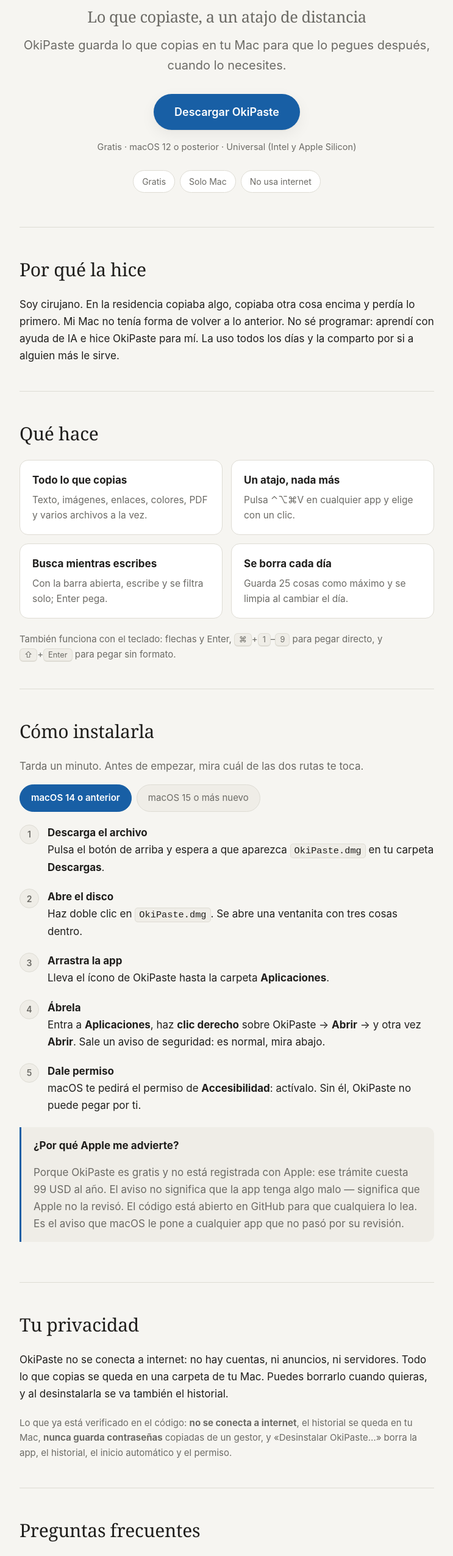
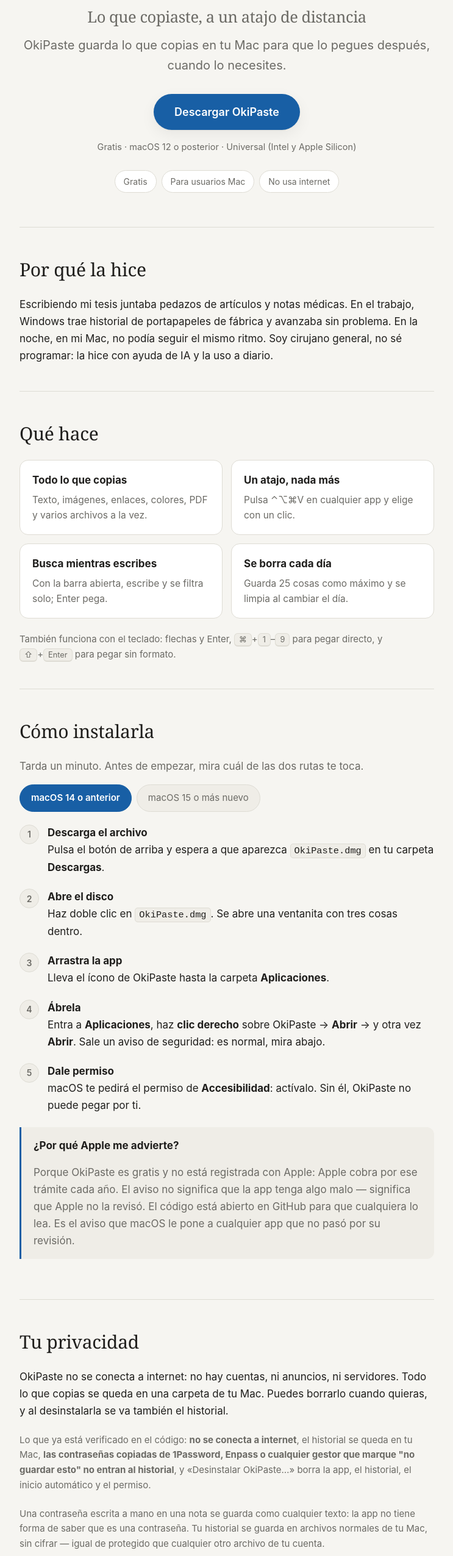
Before and after one commit to ocampo-murguia/OkiPaste, a plain HTML site: page index.html in a window 1280 px wide. Shown: the part 240-2791 px from the top of the page at 61% size, without its empty margins (268-1011 px from the left). Drawn offline with Linux system fonts and the light colour scheme.

Commit message:
Corrige historia de origen, privacidad y aviso de Apple
Integra el encargo E10: la historia real (tesis, Windows con
historial de portapapeles de fábrica vs. macOS sin él) reemplaza
la anterior. Precisa las dos frases de privacidad (qué contraseñas
protege el filtro, e historial sin cifrar). Quita la cifra de 99
USD del aviso de notarización de Apple, que puede cambiar. Ajusta
"Solo Mac" a "Para usuarios Mac" en la etiqueta de la portada.

```diff
--- a/index.html
+++ b/index.html
@@ -155,7 +155,7 @@
     <p class="requisitos">Gratis · macOS 12 o posterior · Universal (Intel y Apple&nbsp;Silicon)</p>
     <ul class="etiquetas">
       <li>Gratis</li>
-      <li>Solo Mac</li>
+      <li>Para usuarios Mac</li>
       <li>No usa internet</li>
     </ul>
   </div>
@@ -165,7 +165,7 @@
 
   <section id="historia">
     <h2>Por qué la hice</h2>
-    <p>Soy cirujano. En la residencia copiaba algo, copiaba otra cosa encima y perdía lo primero. Mi Mac no tenía forma de volver a lo anterior. No sé programar: aprendí con ayuda de IA e hice OkiPaste para mí. La uso todos los días y la comparto por si a alguien más le sirve.</p>
+    <p>Escribiendo mi tesis juntaba pedazos de artículos y notas médicas. En el trabajo, Windows trae historial de portapapeles de fábrica y avanzaba sin problema. En la noche, en mi Mac, no podía seguir el mismo ritmo. Soy cirujano general, no sé programar: la hice con ayuda de IA y la uso a diario.</p>
   </section>
 
   <section id="que-hace">
@@ -236,7 +236,7 @@
     <div class="aviso">
       <p><b>¿Por qué Apple me advierte?</b></p>
       <p class="muted">
-        Porque OkiPaste es gratis y no está registrada con Apple: ese trámite cuesta 99&nbsp;USD al año.
+        Porque OkiPaste es gratis y no está registrada con Apple: Apple cobra por ese trámite cada año.
         El aviso no significa que la app tenga algo malo — significa que Apple no la revisó.
         El código está abierto en GitHub para que cualquiera lo lea.
         Es el aviso que macOS le pone a cualquier app que no pasó por su revisión.
@@ -249,15 +249,19 @@
     <p>OkiPaste no se conecta a internet: no hay cuentas, ni anuncios, ni servidores. Todo lo que copias se queda en una carpeta de tu Mac. Puedes borrarlo cuando quieras, y al desinstalarla se va también el historial.</p>
     <p class="ayuda">
       Lo que ya está verificado en el código: <b>no se conecta a internet</b>, el historial se queda en tu Mac,
-      <b>nunca guarda contraseñas</b> copiadas de un gestor, y «Desinstalar OkiPaste…» borra la app,
-      el historial, el inicio automático y el permiso.
+      <b>las contraseñas copiadas de 1Password, Enpass o cualquier gestor que marque "no guardar esto" no entran al historial</b>,
+      y «Desinstalar OkiPaste…» borra la app, el historial, el inicio automático y el permiso.
+    </p>
+    <p class="ayuda">
+      Una contraseña escrita a mano en una nota se guarda como cualquier texto: la app no tiene forma de saber que es una contraseña.
+      Tu historial se guarda en archivos normales de tu Mac, sin cifrar — igual de protegido que cualquier otro archivo de tu cuenta.
     </p>
   </section>
 
   <section id="faq">
     <h2>Preguntas frecuentes</h2>
     <details><summary>¿Es segura?</summary><div class="cuerpo"><p>Sí. No se conecta a internet ni manda nada a ningún lado. Lo que copias se queda en tu Mac, y puedes borrarlo del menú del ícono cuando quieras.</p></div></details>
-    <details><summary>¿Por qué Apple me advierte al abrirla?</summary><div class="cuerpo"><p>Porque no está notarizada: ese trámite cuesta 99 USD al año y esta app es gratis. El aviso dice que Apple no la revisó, no que tenga algo malo.</p></div></details>
+    <details><summary>¿Por qué Apple me advierte al abrirla?</summary><div class="cuerpo"><p>Porque no está notarizada: Apple cobra por ese trámite cada año y esta app es gratis. El aviso dice que Apple no la revisó, no que tenga algo malo.</p></div></details>
     <details><summary>¿Funciona en Windows o en iPhone?</summary><div class="cuerpo"><p>No. OkiPaste es solo para Mac, macOS 12 o más nuevo. No hay versión para Windows ni para iPhone.</p></div></details>
     <details><summary>¿Dónde se guarda lo que copio?</summary><div class="cuerpo"><p>En una carpeta llamada OkiPaste, dentro de tu carpeta de usuario. Nunca sale de tu Mac y se borra sola al cambiar el día.</p></div></details>
     <details><summary>¿Cómo la quito si no me gusta?</summary><div class="cuerpo"><p>Haz clic en el ícono de OkiPaste en la barra de menú y elige Desinstalar OkiPaste… Se quita la app, el historial, el inicio automático y el permiso.</p></div></details>
@@ -272,8 +276,8 @@
     </ol>
     <p class="ayuda">
       ¿Te dio un error o algo no funcionó?
-      <a href="{{LINK_FORMULARIO}}">Cuéntame aquí</a> y lo reviso — la app lleva un registro de lo que hace,
-      así que puedo ver qué pasó con más detalle.
+      <a href="{{LINK_FORMULARIO}}">Cuéntame aquí</a> y lo reviso. La app deja un registro interno en tu Mac,
+      así que puedo revisar qué pasó.
     </p>
   </section>
 
@@ -281,7 +285,7 @@
 
 <footer>
   <div class="wrap">
-    <p>Hecha por un cirujano con ayuda de IA.</p>
+    <p>Hecha por un cirujano general con ayuda de IA.</p>
     <p><a href="https://github.com/{{USUARIO_GITHUB}}">Código en GitHub</a></p>
     <p class="muted">OkiPaste es gratis y no se conecta a internet.</p>
   </div>
```
Also changed, not shown: 1 other file.
